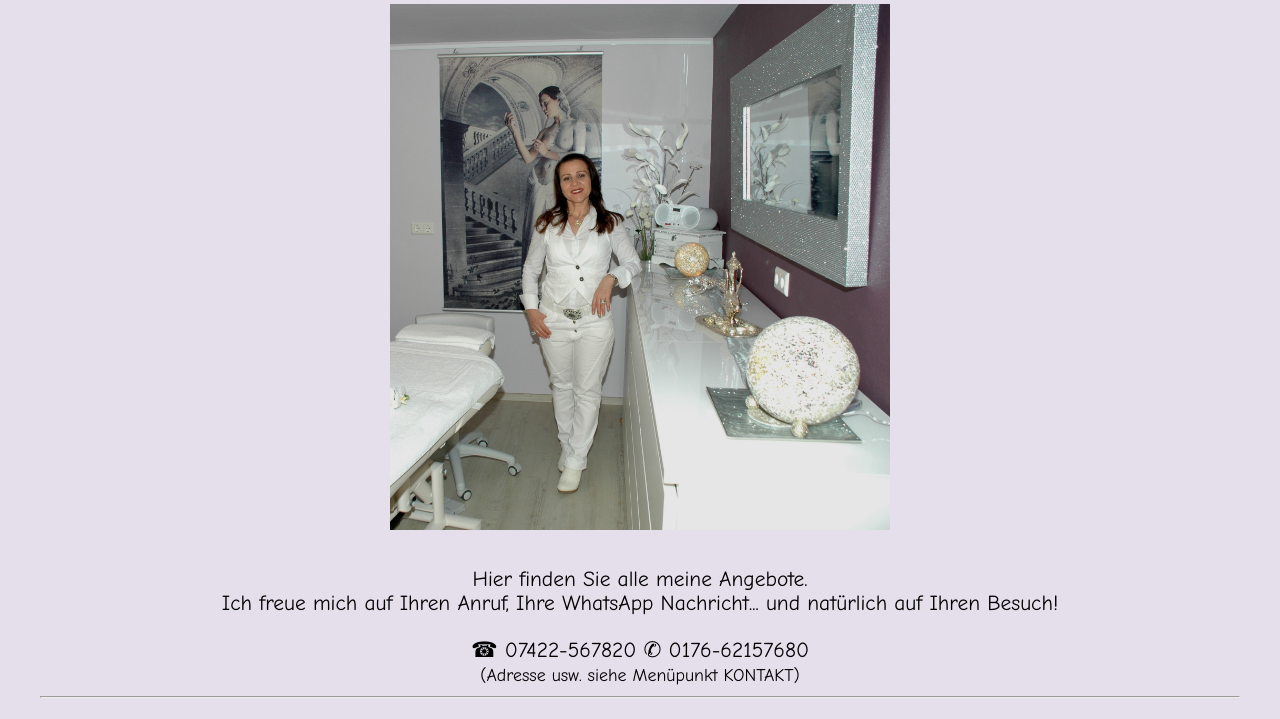
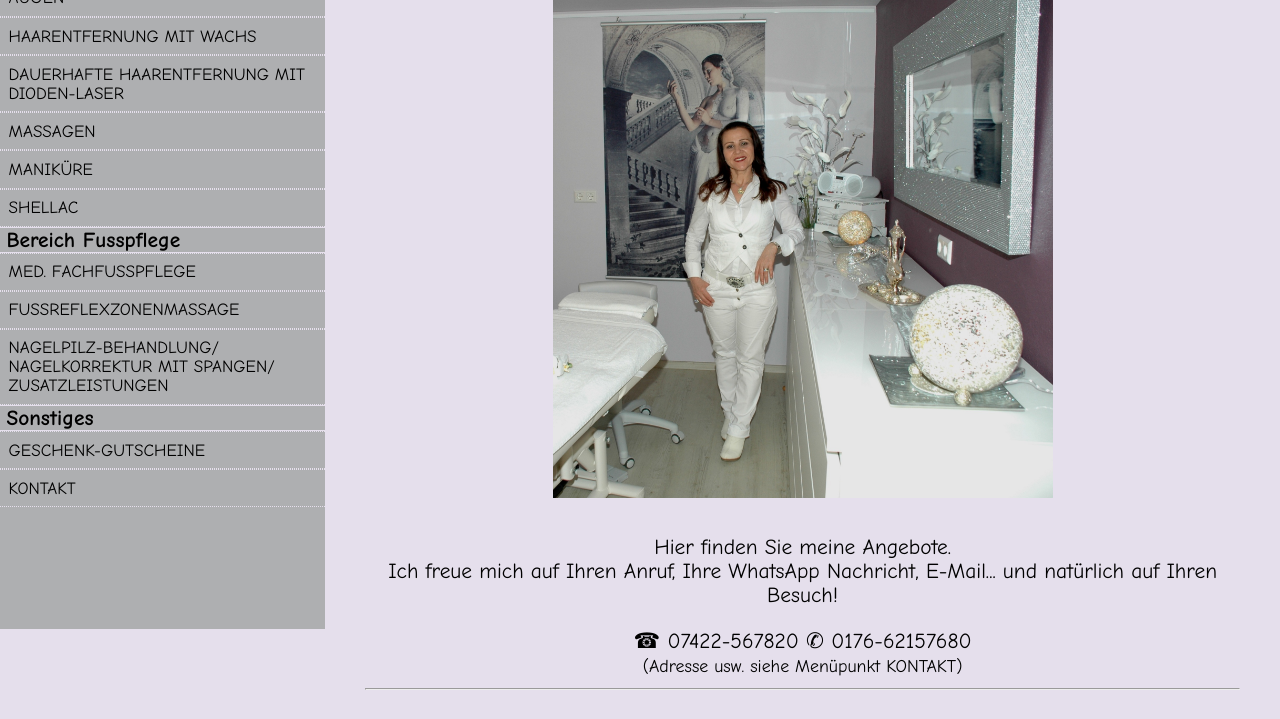
Before and after one commit to Reaver86/teslime, a website built with webpack: page src/index.html in a window 1280 px wide. Shown: the part 171-890 px from the top of the page. Built offline with nearby package versions, Linux system fonts and the light colour scheme.

Commit message:
add side menu on desktop

```diff
--- a/src/index.html
+++ b/src/index.html
@@ -31,38 +31,41 @@
                 <div>Bereich Kosmetik</div>
                 <li><a id="jump-gesicht">Gesichtsbehandlungen</a></li>
                 <li><a id="jump-augen">Augen</a></li>
-                <li><a id="jump-haare-wachs">Haarentfernung<span class="mobile">&nbsp;mit&nbsp;Wachs</span></a></li>
-                <li class="mobile"><a id="jump-haare-diode">Haarentfernung mit Dioden-Laser</a></li>
+                <li><a id="jump-haare-wachs">Haarentfernung&nbsp;mit&nbsp;Wachs</a></li>
+                <li><a id="jump-haare-diode">dauerhafte Haarentfernung mit <span class="no-wrap">Dioden-Laser</span></a></li>
                 <li><a id="jump-massagen">Massagen</a></li>
                 <li><a id="jump-manikuere">Maniküre</a></li>
                 <li><a id="jump-shellac">Shellac</a></li>
                 <div>Bereich Fusspflege</div>
-                <li><a id="jump-fuss">med.&nbsp;Fachfusspflege<span class="mobile">/ Nagelpilzbehandlung/ Nagelkorrektur&nbsp;mit&nbsp;Spangen</span></a></li>
-                <li class="mobile"><a id="jump-gutscheine">Geschenk-Gutscheine</a></li>
+                <li><a id="jump-fuss">med.&nbsp;Fachfusspflege</a></li>
+                <li><a id="jump-reflexzonen">Fussreflexzonenmassage</a></li>
+                <li><a id="jump-nagelpilz">Nagelpilz-Behandlung/ Nagelkorrektur&nbsp;mit&nbsp;Spangen/ Zusatzleistungen</a></li>
+                <div>Sonstiges</div>
+                <li><a id="jump-gutscheine">Geschenk-Gutscheine</a></li>
                 <li><a id="jump-kontakt">Kontakt</a></li>
             </ul>
         </div>
     </nav>
 </header>
 
-<aside>
+<main>
+
+<section class="introduction">
 
     <p class="welcome">Herzlich Willkommen!</p>
 
     <img class="img_welcome" src="img/teslime_welcome.jpg" alt="Teslime im Kosmetikstudio">
 
     <p class="side-padding">
-        Hier finden Sie alle meine Angebote.<br>
-        Ich freue mich auf Ihren Anruf, Ihre WhatsApp Nachricht... und natürlich auf Ihren Besuch!
+        Hier finden Sie meine Angebote.<br>
+        Ich freue mich auf Ihren Anruf, Ihre WhatsApp Nachricht, <span class="no-wrap">E-Mail...</span> und natürlich auf Ihren Besuch!
     </p>
     <div>&phone; 07422-567820 ✆ 0176-62157680</div>
     <small>(Adresse usw. siehe Menüpunkt KONTAKT)</small>
 
     <hr>
 
-</aside>
-
-<main>
+</section>
 
 <section>
     <span id="gesicht"></span>
@@ -353,7 +356,7 @@
         <span id="haare_diode"></span>
 
         <h3>dauerhafte Haarentfernung mit Dioden-Laser</h3>
-        <p>Nahezu schmerzfrei, Preise pro Behandlung (inkl. MwSt.)</p>
+        <p>Nahezu schmerzfrei, im Normalfall sind 4 - 8 Behandlungen notwendig.<br>Preise pro Behandlung (inkl.&nbsp;MwSt.)</p>
 
 
         <h3>Einzelbehandlungen</h3>
@@ -611,6 +614,7 @@
         </div>
 
         <div class="gesicht">
+            <span id="fuss_reflexzonen"></span>
             <h3>Fussreflexzonenmassage</h3>
             <h5>(nach Hanne Marquardt)</h5>
             <div class="duration">ca.&nbsp;30&nbsp;min</div>
@@ -623,8 +627,12 @@
         </div>
 
         <div class="gesicht">
+            <span id="fuss_nagelpilz"></span>
             <h3>Nagelpilz-Behandlung</h3>
             <h5>Nagelpilzbeseitigung mit dem PACT-MED-Phototherapie-Strahler, schmerzfrei und ohne Nebenwirkungen.</h5>
+            <div>je Bestrahlung&nbsp;35,00&nbsp;€</div>
+            <br>
+            <br>
             <img class="img_inside" src="img/nagelpilz_erkrankungsstadien.jpg" alt="Nagelpilz Erkrankungsstadien">
             <ul>
                 <li>
@@ -637,39 +645,26 @@
             </ul>
             <img class="img_inside" src="img/pact_therapie.jpg" alt="Therapie mit der PACT Lampe">
         </div>
-        <div class="item">
-            <p>Nagelpilzbehandlung</p>
-            <div>je Bestrahlung&nbsp;35,00&nbsp;€</div>
-        </div>
 
         <div class="gesicht">
-            <h3>NAGELKORREKTUR mit SPANGENTECHNIK</h3>
+            <h3>Nagelkorrektur mit Spangentechnik</h3>
             <h5>Bei schmerzhaft eingewachsenen/eingerollten Nägeln.</h5>
+            <div class="duration">BS-Spange</div>
+            <div>je&nbsp;Nagel&nbsp;20,00&nbsp;€</div>
+            <br>
+            <div class="duration">Drahtspange</div>
+            <div>(Preis demnächst, ca. 60,00&nbsp;€)</div>
             <ul>
                 <li>
-                    Je nach Zustand des Nagels verwenden wird die BS-Spange zum Aufkleben oder die stärkere Drahtspange (ab Februar
-                    2018). Beide ziehen die Nagelränder sanft hoch. Der Nagel wächst dann weniger gekrümmt heraus und nach ein paar
+                    Je nach Zustand des Nagels verwenden wir die BS-Spange zum Aufkleben oder die stärkere Drahtspange (bei besonderem Bedarf).
+                    Beide ziehen die Nagelränder sanft hoch. Der Nagel wächst dann weniger gekrümmt heraus und nach ein paar
                     Monaten hat er eine normale Wölbung. (siehe Fotos)
                 </li>
             </ul>
             <img class="img_inside" src="img/bs_spange.jpg" alt="BS-Spange">
         </div>
-        <div class="item">
-            <p>
-                Nagelkorrektur mit der BS-Spange
-            </p>
-            <div>je&nbsp;Nagel&nbsp;20,00&nbsp;€</div>
-        </div>
-
 
         <img class="img_inside" src="img/drahtspange.jpg" alt="Anbringen der Drahtspange">
-
-        <div class="item">
-            <p>
-                Nagelkorrektur mit der Drahtspange
-            </p>
-            <div>(Preis demnächst)</div>
-        </div>
 
         <h3>Zusatzleistungen</h3>
 
--- a/src/js/app.js
+++ b/src/js/app.js
@@ -45,6 +45,14 @@ import '../scss/styles.scss';
         scrollToElement("fuss");
         closeMenu();
     });
+    document.querySelector("#jump-nagelpilz").addEventListener("click", () => {
+        scrollToElement("fuss_nagelpilz");
+        closeMenu();
+    });
+    document.querySelector("#jump-reflexzonen").addEventListener("click", () => {
+        scrollToElement("fuss_reflexzonen");
+        closeMenu();
+    });
     document.querySelector("#jump-gutscheine").addEventListener("click", () => {
         scrollToElement("gutscheine");
         closeMenu();
--- a/src/scss/styles.scss
+++ b/src/scss/styles.scss
@@ -44,6 +44,7 @@ header {
   text-indent: 5em;
   overflow: hidden;
   cursor: pointer;
+  outline: none;
 }
 
 .menu__home::after {
@@ -68,6 +69,7 @@ header {
   transform: rotate(0deg);
   transition: .5s ease-in-out;
   cursor: pointer;
+  outline: none;
 }
 
 .menu__toggle span {
@@ -165,9 +167,9 @@ main {
   margin: 0 auto;
 }
 
-aside {
+.introduction {
   max-width: 1200px;
-  margin: 10em auto 0;
+  margin: 6em auto 0;
 }
 
 footer {
@@ -208,6 +210,11 @@ h2 {
 }
 
 .img_pact {
+  width: 95%;
+  max-width: 500px;
+}
+
+.img_inside {
   width: 95%;
   max-width: 500px;
 }
@@ -274,39 +281,38 @@ h2 {
   }
 }
 
-.img_inside {
-  width: 95%;
-  max-width: 500px;
+.no-wrap {
+  white-space:nowrap;
 }
 
-.img_dioden_laser {
-  width: 60%;
-  max-width: 350px;
-}
+@media (min-width: 700px) {
+  main {
+    padding-left: calc(25px + 14em);
+    width: 100%;
+  }
 
-@media (min-width: 613px) {
-  aside {
-    margin-top: 6em;
-  }
-}
-
-@media (min-width: 865px) {
   .menu__toggle {
     display: none;
   }
 
   .menu__dropdown {
+    background-color: #aeafb1;
     display: block;
-    position: static;
+    text-align: left;
+    position: fixed;
+    width: calc(25px + 14em);
+    top: 6em;
+    bottom: 0;
+    text-shadow: initial;
 
     > ul {
-      display: flex;
-      flex-flow: wrap;
       border: 0;
     }
 
-    > ul > li {
-      flex: 1;
+    > ul > div {
+      padding-left: 0.3em;
+      border-top: 1px solid $color-background;
+      border-bottom: 1px solid $color-background;
     }
 
     > ul > li + li {
@@ -314,28 +320,29 @@ h2 {
     }
 
     > ul > li > a {
-      padding: 0.3em;
-      text-align: center;
-      border: 2px solid $color-background;
+      padding: 0.5em;
+      border-top: 1px dotted $color-background;
+      border-bottom: 1px dotted $color-background;
       font-size: 0.8rem;
-    }
-
-    > ul > div {
-      display: none;
     }
   }
 
-  aside {
-    margin-top: 9em;
+  .introduction {
+    margin-top: 6em;
   }
 
-  .mobile {
-    display: none;
+  footer {
+    padding-left: calc(25px + 14em);
+    width: 100%;
   }
 }
 
 @media (min-width: 1219px) {
-  aside {
-    margin-top: 5.5em;
+  .introduction {
+    margin-top: 4em;
+  }
+
+  .menu__dropdown {
+    top: 4em;
   }
 }
```
